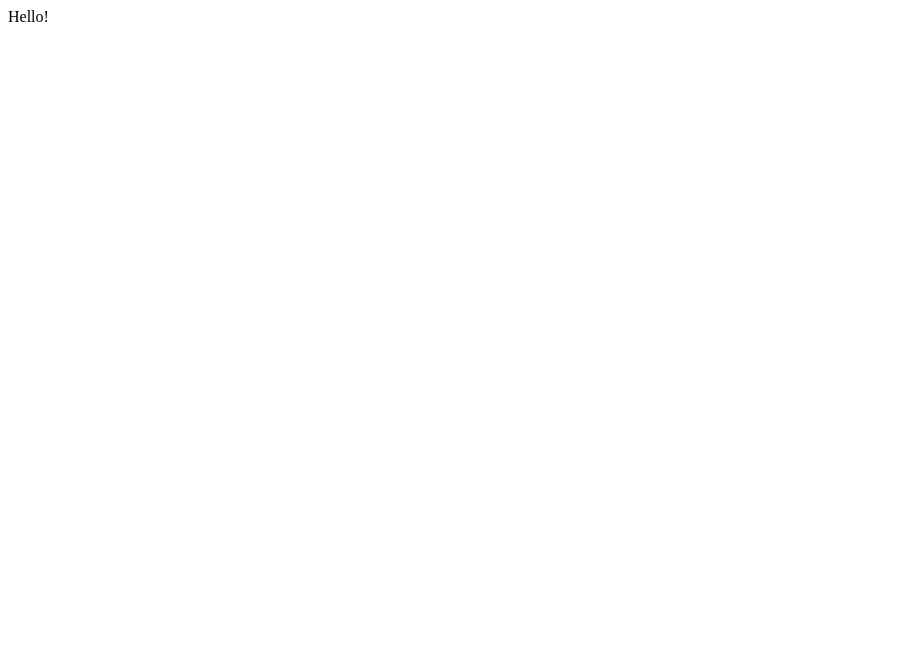
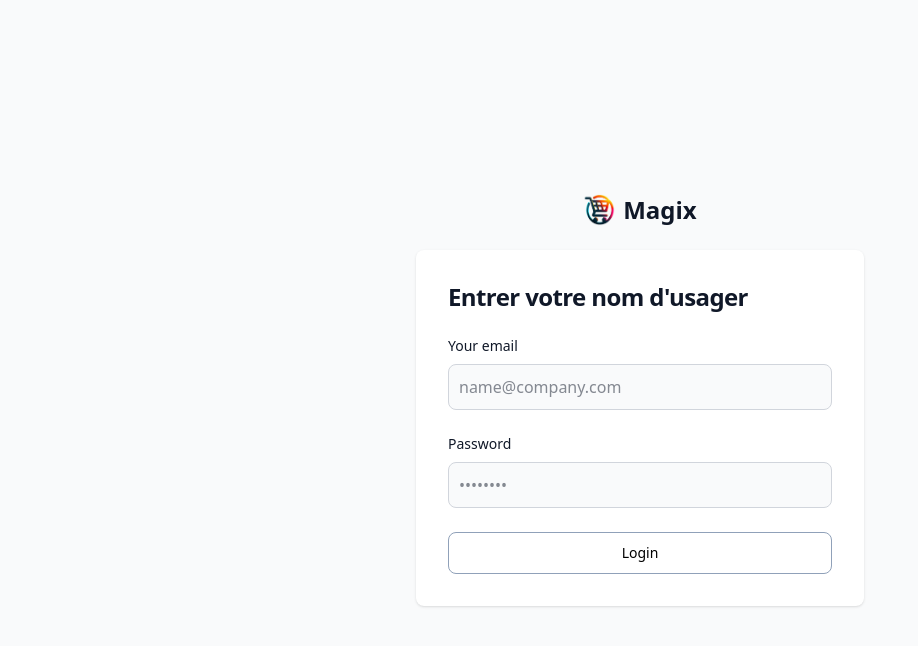
Before and after one commit to jetcouper/Magic, a React (Vite) app in the folder magic-frontend/: page / in a window 1280 px wide. Shown: the top 646 px of the page, without its empty margins (0-918 px from the left). Built offline with nearby package versions, Linux system fonts and the light colour scheme.

Commit message:
Page de Login

```diff
--- /dev/null
+++ b/magic-frontend/src/components/Button.jsx
@@ -0,0 +1,19 @@
+
+export default function MainButton( {type = "button", onClick, className = "", text ,children}){
+
+    return <button onClick={onClick} type={type} className={"rounded border border-slate-400 p-1 hover:bg-slate-300 " + className}>
+                {text ?? children}
+            </button>
+}
+
+
+
+// export default function MainButton ({children, className = "", onClick}) {
+//     return (
+//         <button
+//   className={"bg-slate-500 text-white py-2 px-4 rounded cursor-pointer " + className}
+//   onClick={onClick}>
+//             {children}
+//         </button>
+//     );
+// }
--- /dev/null
+++ b/magic-frontend/src/components/loginForm.jsx
@@ -0,0 +1,32 @@
+import logo from '../assets/img/logo.png'
+import Button from '../components/button'
+
+export default function MainButton( {type = "button", onClick, className = "", text ,children}){
+
+    return <section className="bg-gray-50 dark:bg-gray-900">
+  <div className="flex flex-col items-center justify-center px-6 py-8 mx-auto md:h-screen lg:py-0">
+      <a href="#" className="flex items-center mb-6 text-2xl font-semibold text-gray-900 dark:text-white">
+          <img className="w-8 h-8 mr-2" src={logo} alt="logo"></img>
+          Magix
+      </a>
+      <div className="w-full bg-white rounded-lg shadow dark:border md:mt-0 sm:max-w-md xl:p-0 dark:bg-gray-800 dark:border-gray-700">
+          <div className="p-6 space-y-4 md:space-y-6 sm:p-8">
+              <h1 className="text-xl font-bold leading-tight tracking-tight text-gray-900 md:text-2xl dark:text-white">
+                  Entrer votre nom d'usager
+              </h1>
+              <form className="space-y-4 md:space-y-6" action="#">
+                  <div>
+                      <label htmlFor="username" className="block mb-2 text-sm font-medium text-gray-900 dark:text-white">Your email</label>
+                      <input type="username" name="username" id="username" className="bg-gray-50 border border-gray-300 text-gray-900 rounded-lg focus:ring-primary-600 focus:border-primary-600 block w-full p-2.5 dark:bg-gray-700 dark:border-gray-600 dark:placeholder-gray-400 dark:text-white dark:focus:ring-blue-500 dark:focus:border-blue-500" placeholder="name@company.com" required=""></input>
+                  </div>
+                  <div>
+                      <label htmlFor="password" className="block mb-2 text-sm font-medium text-gray-900 dark:text-white">Password</label>
+                      <input type="password" name="password" id="password" placeholder="••••••••" className="bg-gray-50 border border-gray-300 text-gray-900 rounded-lg focus:ring-primary-600 focus:border-primary-600 block w-full p-2.5 dark:bg-gray-700 dark:border-gray-600 dark:placeholder-gray-400 dark:text-white dark:focus:ring-blue-500 dark:focus:border-blue-500" required=""></input>
+                  </div>
+                  <Button type="submit" className="w-full text-black bg-primary-600 hover:bg-primary-700 focus:ring-4 focus:outline-none focus:ring-primary-300 font-medium rounded-lg text-sm px-5 py-2.5 text-center dark:bg-primary-600 dark:hover:bg-primary-700 dark:focus:ring-primary-800">Login</Button>
+              </form>
+          </div>
+      </div>
+  </div>
+</section>
+}
--- a/magic-frontend/src/css/global.css
+++ b/magic-frontend/src/css/global.css
@@ -0,0 +1 @@
+@import "tailwindcss";
--- /dev/null
+++ b/magic-frontend/src/layouts/main-layout.jsx
@@ -0,0 +1,30 @@
+// props = paramètres/données qu'on injecte dans un component
+
+import { NavLink } from "react-router";
+import logo from '../assets/img/logo.png'
+
+//children = ce qui est entre <MainLayout> et </MainLayout>
+export default function MainLayout({title ,children}){
+
+    return <>
+                {/* <header className="flex bg-blue-400 rounded border-4 border-blue-950 justify-between items-center p-2">
+                    <img src={logo} className="h-20"></img>
+                    <h1>{title ?? "Inconnu!"}</h1>
+                </header> */}
+                {/* <nav>
+                    <ul>
+                        <li><NavLink to="/">Accueil</NavLink></li>
+                        <li><NavLink to="/customer">Client</NavLink></li>
+                        <li><NavLink to="/store">Magasin</NavLink></li>
+                        <li><NavLink to="/programmes">Programmes</NavLink></li>
+                    </ul>
+                </nav> */}
+                <main>
+                    {children}
+                </main>
+                {/* <footer>
+
+                </footer> */}
+            </>
+
+}
--- a/magic-frontend/src/main.jsx
+++ b/magic-frontend/src/main.jsx
@@ -1,12 +1,12 @@
 import { createRoot } from 'react-dom/client'
 import { BrowserRouter, Route, Routes } from "react-router";
 import './css/global.css'
-import Index from './pages/index'
+import Login from './pages/login'
 
 createRoot(document.getElementById('root')).render(
     <BrowserRouter>
         <Routes>
-            <Route path="/" element={<Index />} />
+            <Route path="/" element={<Login />} />
         </Routes>
     </BrowserRouter>
 )
--- a/magic-frontend/src/pages/index.jsx
+++ b/magic-frontend/src/pages/index.jsx
@@ -1,5 +1,5 @@
 export default function Index() {
   return  <>
-            Hello!
+            Ceci est un test.
           </>
 }
--- /dev/null
+++ b/magic-frontend/src/pages/login.jsx
@@ -0,0 +1,21 @@
+import MainLayout from "../layouts/main-layout";
+import MainButton from "../components/button";
+import LoginForm from "../components/loginForm"
+
+export default function Index() {
+  //Logique
+  //let pageId = "page-index";
+
+    //const handleClick = () =>{
+    //  alert(123)
+    //}
+
+  return  <MainLayout title="Login">
+            <div  className="container">
+                <LoginForm>
+
+                </LoginForm>
+            </div>
+          </MainLayout>
+
+}
--- a/magic-frontend/vite.config.js
+++ b/magic-frontend/vite.config.js
@@ -1,7 +1,17 @@
 import { defineConfig } from 'vite'
 import react from '@vitejs/plugin-react-swc'
+import tailwindcss from '@tailwindcss/vite'
 
 // https://vite.dev/config/
 export default defineConfig({
-  plugins: [react()],
+  plugins: [react(),tailwindcss()],
+  server: {
+    proxy: {
+      '/api': {
+        target: 'http://localhost:8000',
+        changeOrigin: true,
+        rewrite: (path) => path.replace(/^\/api/, ''),
+      },
+    },
+  },
 })
```
Also changed, not shown: 1 other file (tests, documents, lock files or other folders).
